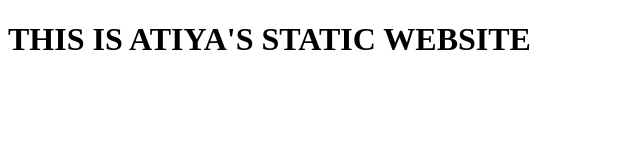
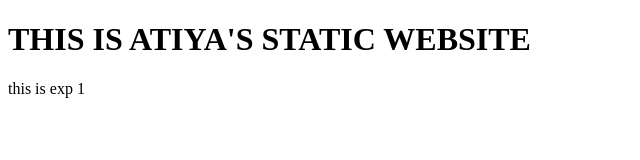
Before and after one commit to UmmeAtiyaa/adl.exp1, a plain HTML site: page index.html in a window 1280 px wide. Shown: the full height of the page, 0-640 px from the left. Drawn offline with Linux system fonts and the light colour scheme.

Commit message:
Update index.html

```diff
--- a/index.html
+++ b/index.html
@@ -7,5 +7,6 @@
 </head>
 <body>
     <h1>THIS IS ATIYA'S STATIC WEBSITE</h1>
+    this is exp 1
 </body>
 </html>
```
